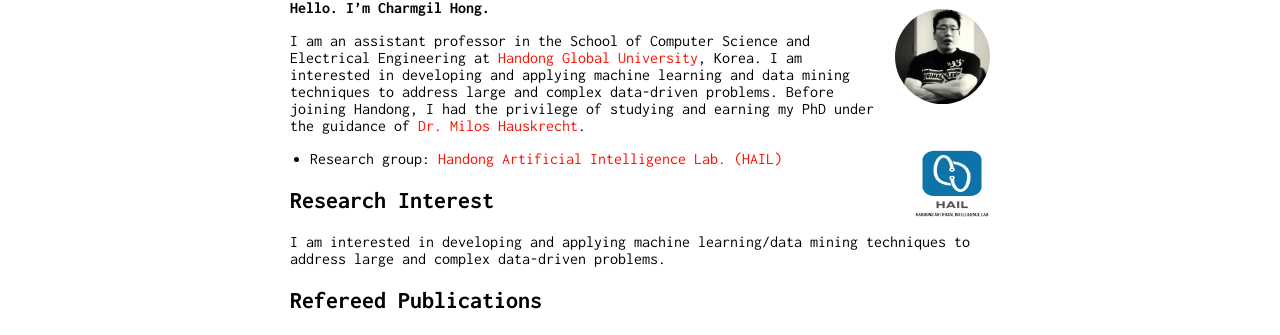
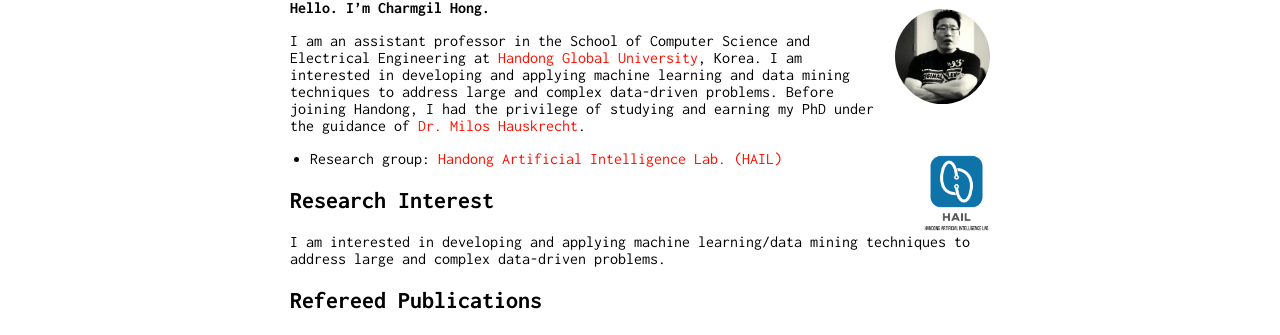
Before and after one commit to charmgil/charmgil.github.io, a Jekyll site: the page built from index.md, in a window 1280 px wide. Shown: the part 177-512 px from the top of the page. Built offline with Jekyll 4.4.1, drawn with Linux system fonts in a browser that asks for light colours; our own code applies the rules of GitHub Pages for plain Markdown files.

Commit message:
modified:   _sass/typography.scss 	modified:   index.md

```diff
--- a/_sass/typography.scss
+++ b/_sass/typography.scss
@@ -54,10 +54,10 @@
         }
     }
     .logo-image {
-        height: $image-size * 0.872 * 0.9;
-        width: $image-size * 1.0 * 0.9;
+        height: $image-size * 1.0 * 0.9;
+        width: $image-size * 0.872 * 0.9;
         position: relative;
-        margin: 0px 0 0 0px;
+        margin: 5px 0 0 15px;
         float: right;
         border-radius: 0%;
         p & {
--- a/index.md
+++ b/index.md
@@ -10,7 +10,7 @@ layout: default
 
 I am an assistant professor in the School of Computer Science and Electrical Engineering at [Handong Global University](https://handong.edu/){:target="_blank"}, Korea. I am interested in developing and applying machine learning and data mining techniques to address large and complex data-driven problems. Before joining Handong, I had the privilege of studying and earning my PhD under the guidance of [Dr. Milos Hauskrecht](https://cs.pitt.edu/~milos){:target="_blank"}.
 
-<img class="logo-image" src="img/hail-logo-ft.png">
+[<img class="logo-image" src="img/hail-logo-ft.png">](https://nth221.github.io/){:target="_blank"}
 
 - Research group: [Handong Artificial Intelligence Lab. (HAIL)](https://nth221.github.io/){:target="_blank"}
 
```
